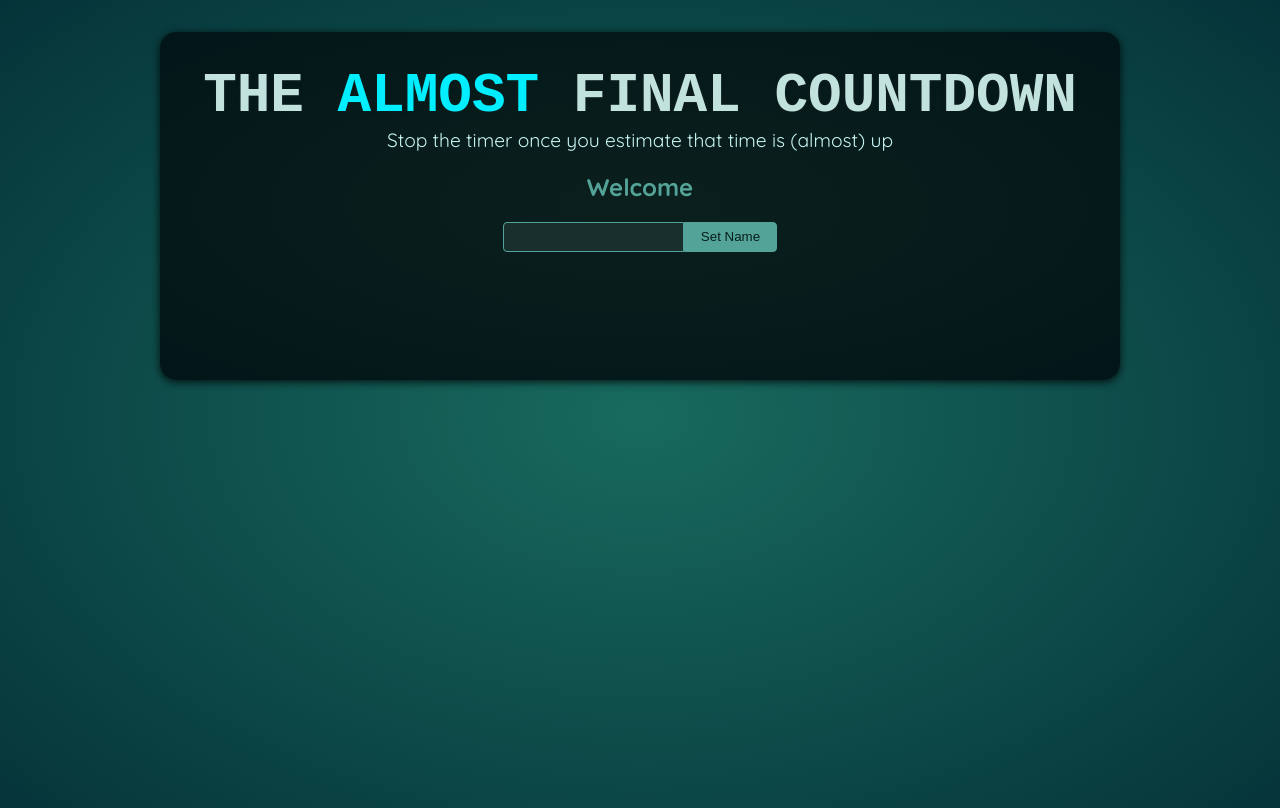
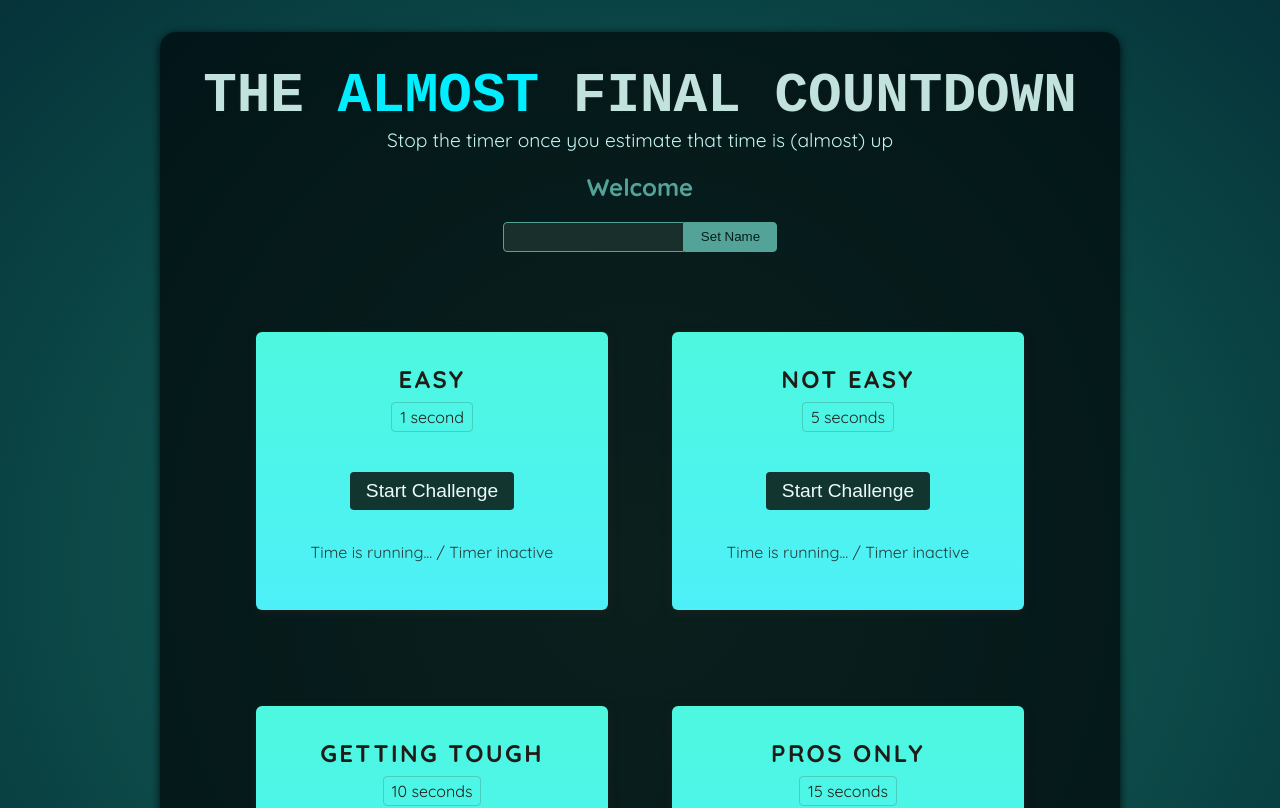
Before and after one commit to JPetkevicius/timerGame, a React (Vite) app: page / in a window 1280 px wide. Shown: the top 808 px of the page. Built offline with nearby package versions, Linux system fonts and the light colour scheme; a web font is replaced by a local one.

Commit message:
add timerchallenge component

```diff
--- a/src/App.jsx
+++ b/src/App.jsx
@@ -1,10 +1,16 @@
-import Player from './components/Player.jsx';
+import Player from "./components/Player.jsx";
+import TimerChallenge from "./components/TimerChallenge.jsx";
 
 function App() {
   return (
     <>
       <Player />
-      <div id="challenges"></div>
+      <div id="challenges">
+        <TimerChallenge title='Easy' targetTime={1} />
+        <TimerChallenge title='Not easy' targetTime={5} />
+        <TimerChallenge title='Getting tough' targetTime={10} />
+        <TimerChallenge title='Pros only' targetTime={15} />
+      </div>
     </>
   );
 }
--- /dev/null
+++ b/src/components/TimerChallenge.jsx
@@ -0,0 +1,14 @@
+export default function TimerChallenge({ title, targetTime }) {
+  return (
+    <section className="challenge">
+      <h2>{title}</h2>
+      <p className="challenge-time">
+        {targetTime} second{targetTime > 1 ? "s" : ""}
+      </p>
+      <p>
+        <button>Start Challenge</button>
+      </p>
+      <p className="active">Time is running... / Timer inactive</p>
+    </section>
+  );
+}
```
